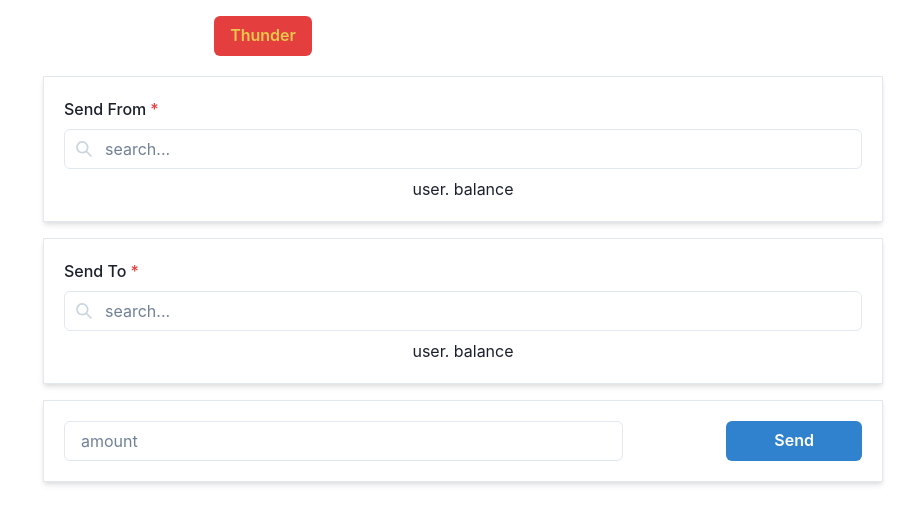
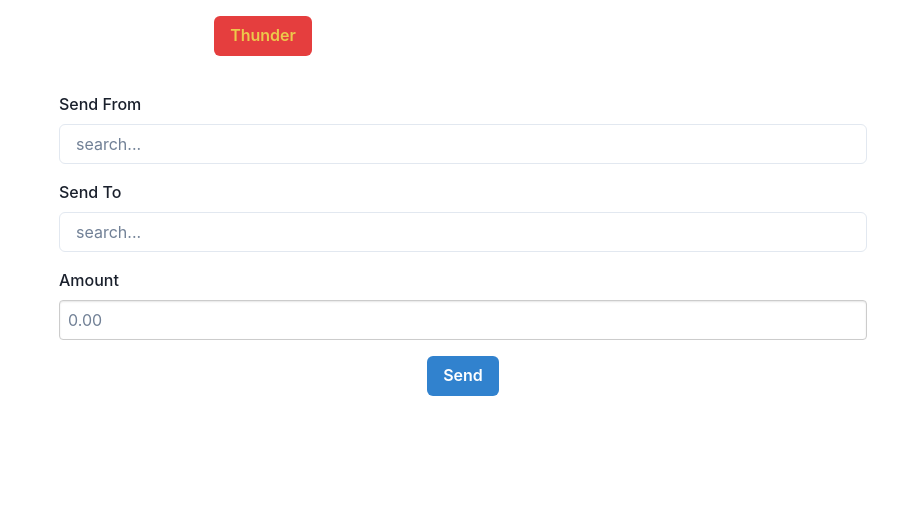
Before and after one commit to joshluismartin/Thunderbank, a React (Vite) app: page /Dashboard/SendMoney in a window 1280 px wide. Shown: the top 524 px of the page, without its empty margins (377-1280 px from the left). Built offline with nearby package versions, Linux system fonts and the light colour scheme; sample sign-in values are in the browser's storage.

Commit message:
feat: Put authenticator for login page and linked it to Dashboard

```diff
--- /dev/null
+++ b/src/components/ProtectedRoute.jsx
@@ -0,0 +1,13 @@
+import React from "react";
+import { Navigate } from "react-router-dom";
+
+export const ProtectedRoute = ({ children }) => {
+	const isAuthenticated = localStorage.getItem("loggedIn"); // Adjust this condition based on your auth logic
+
+	if (!isAuthenticated) {
+		// User is not authenticated, redirect to login
+		return <Navigate to="/" replace />;
+	}
+
+	return children;
+};
--- a/src/main.jsx
+++ b/src/main.jsx
@@ -11,6 +11,7 @@ import CreateUser from "./routes/DashboardChildren/CreateUser.jsx"
 import Transactions from "./routes/DashboardChildren/Transactions.jsx"
 import SendMoney from "./routes/DashboardChildren/SendMoney.jsx"
 import Deposit from "./routes/DashboardChildren/Deposit.jsx"
+import { ProtectedRoute } from "./components/ProtectedRoute.jsx"
 
 
 const router = createBrowserRouter([
@@ -20,7 +21,11 @@ const router = createBrowserRouter([
   },
   {
     path: "/Dashboard",
-    element: <Dashboard />,
+    element: (
+      <ProtectedRoute>
+        <Dashboard />
+      </ProtectedRoute>
+    ),
     children: [
       {
         path: "Accounts",
--- a/src/routes/DashboardChildren/SendMoney.jsx
+++ b/src/routes/DashboardChildren/SendMoney.jsx
@@ -1,57 +1,98 @@
-import React from "react";
-import { Link } from "react-router-dom";
-import { Outlet } from "react-router-dom";
+import React, { useState } from 'react';
 import {
   Box,
   Button,
   Input,
-  InputGroup,
-  InputLeftElement,
-  Text,
-  VStack,
   FormControl,
   FormLabel,
+  VStack,
+  useToast,
 } from '@chakra-ui/react';
-import { SearchIcon } from '@chakra-ui/icons';
 
-function SendMoney() {
+const SendMoney = () => {
+  const toast = useToast();
+  const [sendFrom, setSendFrom] = useState('');
+  const [sendTo, setSendTo] = useState('');
+  const [amount, setAmount] = useState('');
+
+  const handleSubmit = () => {
+    // Validate input
+    if (!sendFrom || !sendTo || !amount) {
+      toast({
+        title: 'All fields are required.',
+        status: 'error',
+        duration: 2000,
+        isClosable: true,
+      });
+      return;
+    }
+
+    // Retrieve balances from localStorage
+    const senderBalance = localStorage.getItem(sendFrom);
+    const receiverBalance = localStorage.getItem(sendTo);
+
+    if (!senderBalance || parseFloat(senderBalance) < parseFloat(amount)) {
+      toast({
+        title: 'Insufficient balance.',
+        status: 'error',
+        duration: 2000,
+        isClosable: true,
+      });
+      return;
+    }
+
+    // Update balances in localStorage
+    localStorage.setItem(sendFrom, (parseFloat(senderBalance) - parseFloat(amount)).toString());
+    localStorage.setItem(sendTo, (parseFloat(receiverBalance || 0) + parseFloat(amount)).toString());
+
+    // Success message
+    toast({
+      title: 'Money sent successfully!',
+      status: 'success',
+      duration: 2000,
+      isClosable: true,
+    });
+
+    // Reset fields
+    setSendFrom('');
+    setSendTo('');
+    setAmount('');
+  };
+
   return (
-    <VStack spacing={4} align="stretch">
-
-      <Box p={5} shadow="md" borderWidth="1px">
-        <FormControl id="send-from" isRequired>
+    <Box p={4}>
+      <VStack spacing={4}>
+        <FormControl id="sendFrom">
           <FormLabel>Send From</FormLabel>
-          <InputGroup>
-            <InputLeftElement pointerEvents="none" children={<SearchIcon color="gray.300" />} />
-            <Input placeholder="search..." />
-          </InputGroup>
-          <Text mt={2}>user. balance</Text>
+          <Input
+            placeholder="search..."
+            value={sendFrom}
+            onChange={(e) => setSendFrom(e.target.value)}
+          />
         </FormControl>
-      </Box>
-
-
-      <Box p={5} shadow="md" borderWidth="1px">
-        <FormControl id="send-to" isRequired>
+        <FormControl id="sendTo">
           <FormLabel>Send To</FormLabel>
-          <InputGroup>
-            <InputLeftElement pointerEvents="none" children={<SearchIcon color="gray.300" />} />
-            <Input placeholder="search..." />
-          </InputGroup>
-          <Text mt={2}>user. balance</Text>
+          <Input
+            placeholder="search..."
+            value={sendTo}
+            onChange={(e) => setSendTo(e.target.value)}
+          />
         </FormControl>
-      </Box>
-
-      {/* Amount and Send Button */}
-      <Box display="flex" justifyContent="space-between" alignItems="center" p={5} shadow="md" borderWidth="1px">
-        <FormControl id="amount" isRequired w="70%">
-          <Input placeholder="amount" />
+        <FormControl id="amount">
+          <FormLabel>Amount</FormLabel>
+          <Input
+            placeholder="0.00"
+            type="number"
+            value={amount}
+            onChange={(e) => setAmount(e.target.value)}
+          />
         </FormControl>
-        <Button colorScheme="blue" px={12}>
+        <Button colorScheme="blue" onClick={handleSubmit}>
           Send
         </Button>
-      </Box>
-    </VStack>
+      </VStack>
+    </Box>
   );
-}
+};
 
 export default SendMoney;
--- a/src/routes/Login.jsx
+++ b/src/routes/Login.jsx
@@ -1,3 +1,4 @@
+import { useNavigate } from 'react-router-dom';
 import React, { useEffect, useState } from 'react';
 import { Input, Heading, } from '@chakra-ui/react'
 import { Button } from '@chakra-ui/react'
@@ -10,27 +11,31 @@ import {
 
 import './css/Login.css'
 
+
+
+
 const Login = () => {
+  const navigate = useNavigate();
 
   const [username, setUsername] = useState('');
   const [password, setPassword] = useState('');
   const [error, setError] = useState('');
 
   const handleLogin = () => {
-    if (username !== 'useradmin' || password !== 'stanleyispogi') {
+    if (username === 'useradmin' && password === 'stanleyispogi') {
+      localStorage.setItem('loggedIn', 'true');
+      console.log('Login successful');
+      navigate('/Dashboard');
+    } else {
       setError(
         <Alert status='error'>
           <AlertIcon />
           <AlertTitle>Invalid Credentials!</AlertTitle>
           <AlertDescription>Please Check Your Username or Password</AlertDescription>
-        </Alert>
-      );
-    } else {
-      localStorage.setItem('loggedIn', 'true');
-      console.log('Login successful');
-    }
-  };
+        </Alert>);
 
+    };
+  }
 
   return (
     <div>
```
Also changed, not shown: src/components/Dashboard/index.jsx (deleted), src/components/Deposit/styles.css (renamed from components/Deposit/styles.css).
